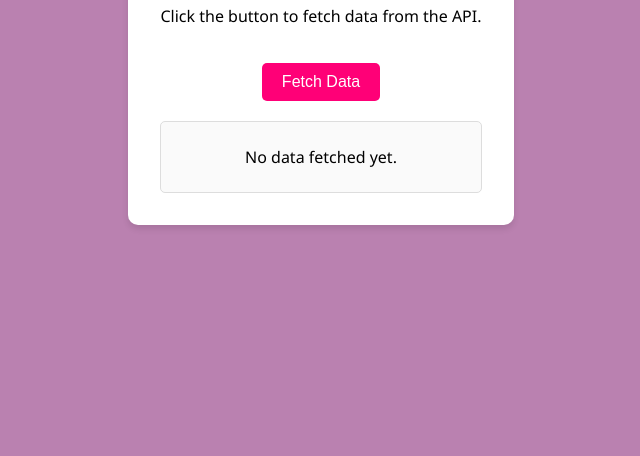
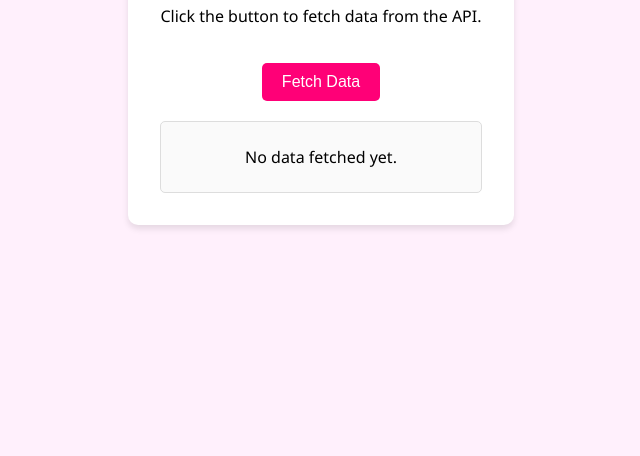
Before and after one commit to fatmaahhmed/argocd, a plain HTML site: page client/index.html in a window 1280 px wide. Shown: the part 344-800 px from the top of the page, without its empty margins (319-959 px from the left). Drawn offline with Linux system fonts and the light colour scheme.

Commit message:
Restore background color in index.html to original value

```diff
--- a/client/index.html
+++ b/client/index.html
@@ -12,7 +12,7 @@
             align-items: center;
             justify-content: center;
             height: 100vh;
-            background-color: #ba81b0;
+            background-color: #fff0fc;
             margin: 0;
         }
         .container {
```
